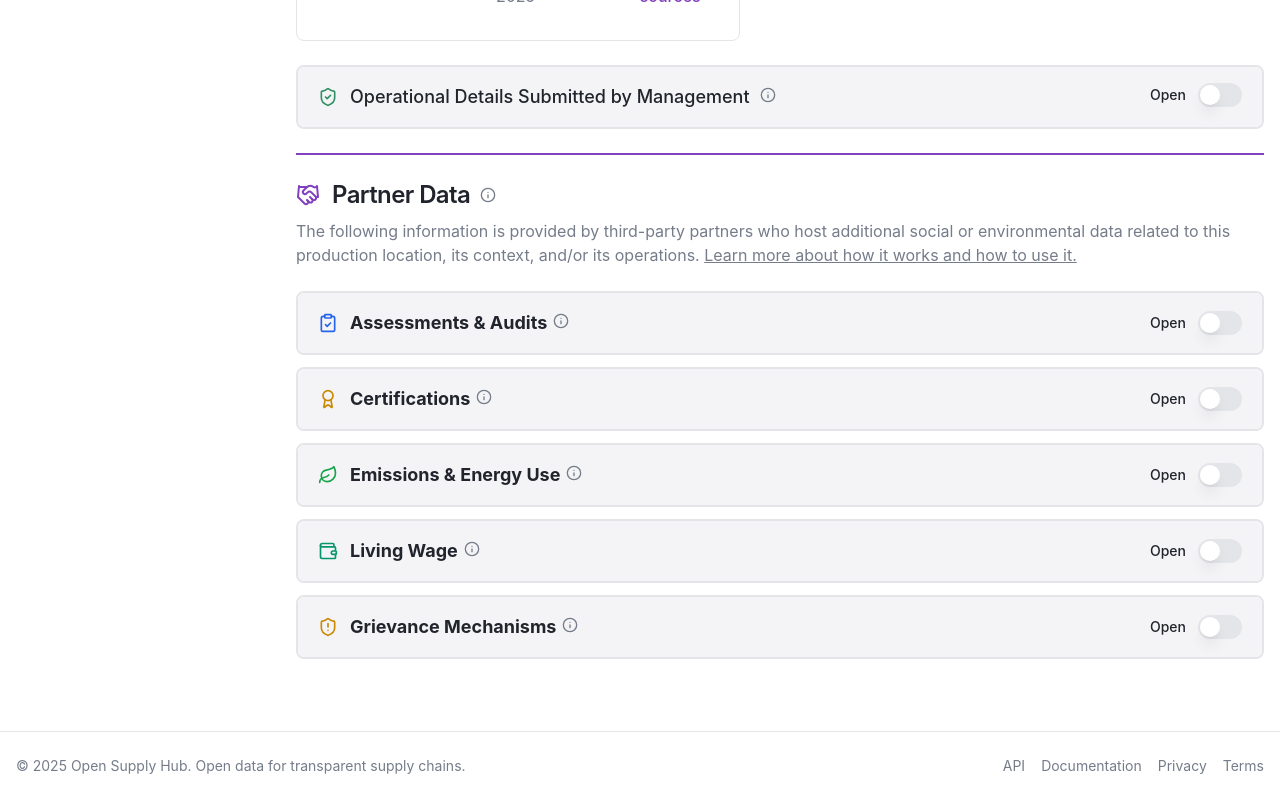
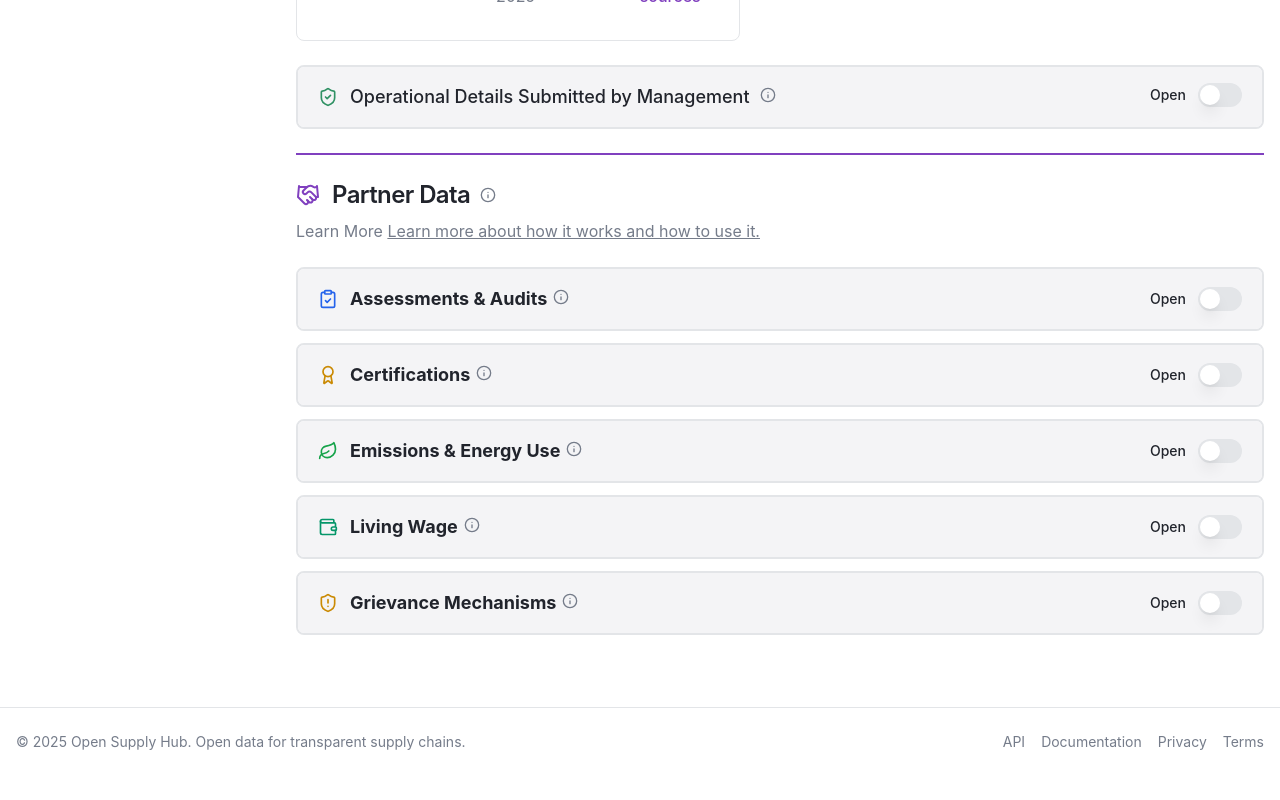
Before and after one commit to pranaliOSH/finalproductionlocationdesign, a React (Vite) app: page /facilities/1 in a window 1280 px wide. Shown: the part 1719-2519 px from the top of the page. After the commit the page ends 2495 px from the top, so only its background shows below. Built offline with nearby package versions, Linux system fonts and the light colour scheme; the HTML template or start-up script is replaced by a standard one.

Commit message:
Visual edit in Lovable
Edited UI in Lovable

```diff
--- a/src/components/facility/EnrichedDataPartnerships.tsx
+++ b/src/components/facility/EnrichedDataPartnerships.tsx
@@ -86,7 +86,7 @@ export function EnrichedDataPartnerships({
 
           </h2>
         </div>
-        <p className="text-base text-muted-foreground">The following information is provided by third-party partners who host additional social or environmental data related to this production location, its context, and/or its operations. <a href="https://info.opensupplyhub.org/data-integrations" target="_blank" rel="noopener noreferrer" className="underline hover:text-foreground transition-colors">Learn more about how it works and how to use it.</a></p>
+        <p className="text-base text-muted-foreground">Learn More <a href="https://info.opensupplyhub.org/data-integrations" target="_blank" rel="noopener noreferrer" className="underline hover:text-foreground transition-colors">Learn more about how it works and how to use it.</a></p>
       </div>
 
       {/* Accordion Sections */}
```
